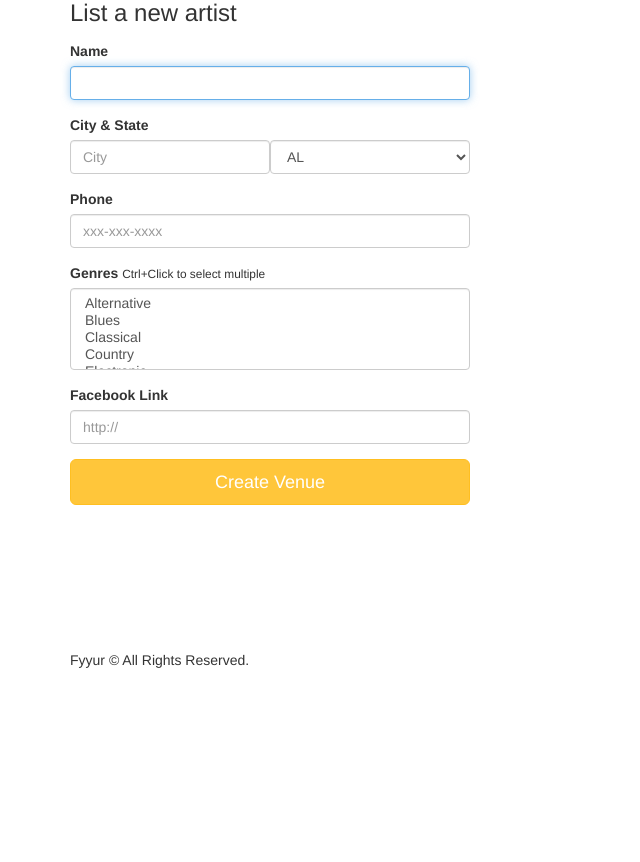
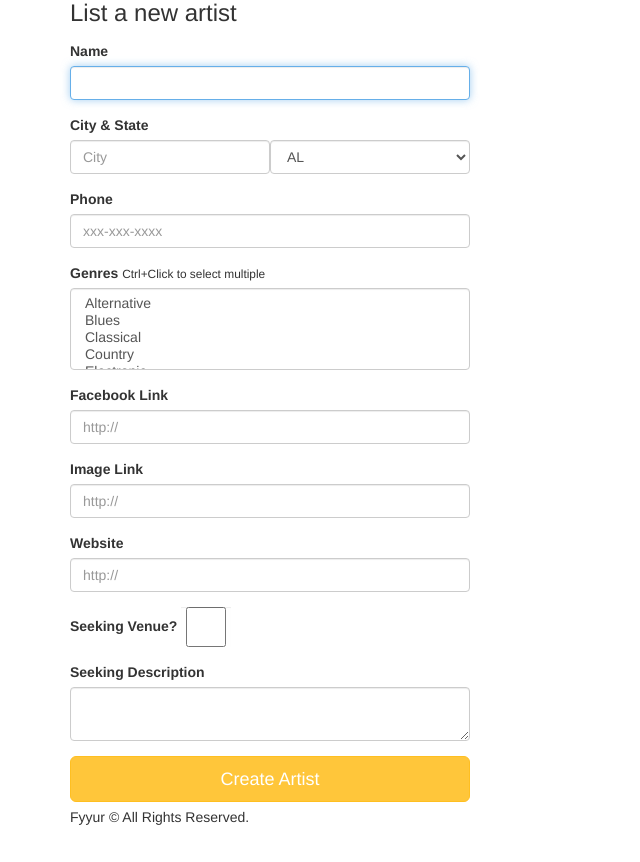
Before and after one commit to DeekshaPrabhakar/Fyyur, a Flask app: page /artists/create in a window 1280 px wide. Shown: the part 95-957 px from the top of the page, without its empty margins (0-640 px from the left). Before the commit the page ends 763 px from the top, so only its background shows below. Run offline with Flask 2, Linux system fonts and the light colour scheme; some libraries are stand-ins or nearby versions.

Commit message:
feat: Create artist

```diff
--- a/app.py
+++ b/app.py
@@ -242,6 +242,7 @@
 @app.route('/venues/create', methods=['POST'])
 def create_venue_submission():
   error = False
+  data = {}
   try:
     venue = Venue(
       name = request.form['name'],
@@ -258,6 +259,7 @@
     )
     db.session.add(venue)
     db.session.commit()
+    data['name'] = venue.name
   except:
     error = True
     db.session.rollback()
@@ -266,7 +268,7 @@
     db.session.close()
 
   if not error:
-    flash('Venue ' + request.form['name'] + ' was successfully listed!')
+    flash('Venue ' + data['name'] + ' was successfully listed!')
   else:
     flash('An error occurred. Venue ' + request.form['name'] + ' could not be listed.')
   return render_template('pages/home.html')
@@ -455,13 +457,36 @@
 @app.route('/artists/create', methods=['POST'])
 def create_artist_submission():
   # called upon submitting the new artist listing form
-  # TODO: insert form data as a new Venue record in the db, instead
-  # TODO: modify data to be the data object returned from db insertion
+  error = False
+  data = {}
+  try:
+    artist = Artist(
+      name = request.form['name'],
+      genres = request.form.getlist('genres'),
+      city = request.form['city'],
+      state = request.form['state'],
+      phone = request.form['phone'],
+      website = request.form['website'],
+      image_link = request.form['image_link'],
+      facebook_link = request.form['facebook_link'],
+      seeking_venue = request.form['seeking_venue'] == 'y',
+      seeking_description = request.form['seeking_description']
+    )
+    db.session.add(artist)
+    db.session.commit()
+    data['name'] = artist.name
+  except:
+    error = True
+    db.session.rollback()
+    print(sys.exc_info())
+  finally:
+    db.session.close()
 
-  # on successful db insert, flash success
-  flash('Artist ' + request.form['name'] + ' was successfully listed!')
-  # TODO: on unsuccessful db insert, flash an error instead.
-  # e.g., flash('An error occurred. Artist ' + data.name + ' could not be listed.')
+  if not error:
+    flash('Artist ' + data['name'] + ' was successfully listed!')
+  else:
+    flash('An error occurred. Artist ' + request.form['name'] + ' could not be listed.')
+
   return render_template('pages/home.html')
 
 
--- a/forms.py
+++ b/forms.py
@@ -221,5 +221,10 @@
         # TODO implement enum restriction
         'facebook_link', validators=[URL()]
     )
+    website = StringField(
+        'website'
+    )
+    seeking_venue = BooleanField('Yes?')
+    seeking_description = TextAreaField('Seeking Description')
 
 # TODO IMPLEMENT NEW ARTIST FORM AND NEW SHOW FORM
--- a/static/css/main.css
+++ b/static/css/main.css
@@ -209,7 +209,7 @@
 .subtitle {
   opacity: 0.5;
 }
-.form-group .seeking-talent {
+.form-group .seeking-talent, .form-group .seeking-venue {
   width: 50px;
   border: 0;
   margin: 0;
--- a/templates/forms/new_artist.html
+++ b/templates/forms/new_artist.html
@@ -32,7 +32,23 @@
           <label for="genres">Facebook Link</label>
           {{ form.facebook_link(class_ = 'form-control', placeholder='http://', autofocus = true) }}
         </div>
-      <input type="submit" value="Create Venue" class="btn btn-primary btn-lg btn-block">
+        <div class="form-group">
+          <label for="image_link">Image Link</label>
+          {{ form.image_link(class_ = 'form-control', placeholder='http://', autofocus = true) }}
+        </div>
+        <div class="form-group">
+          <label for="website">Website</label>
+          {{ form.website(class_ = 'form-control', placeholder='http://', autofocus = true) }}
+        </div>
+        <div class="form-group">
+          <label for="seeking_venue">Seeking Venue?</label>
+          {{ form.seeking_venue(class_ = 'form-control seeking-venue', autofocus = true) }}
+        </div>
+        <div class="form-group">
+          <label for="seeking_description">Seeking Description</label>
+          {{ form.seeking_description(class_ = 'form-control', autofocus = true) }}
+        </div>
+      <input type="submit" value="Create Artist" class="btn btn-primary btn-lg btn-block">
     </form>
   </div>
 {% endblock %}
```
